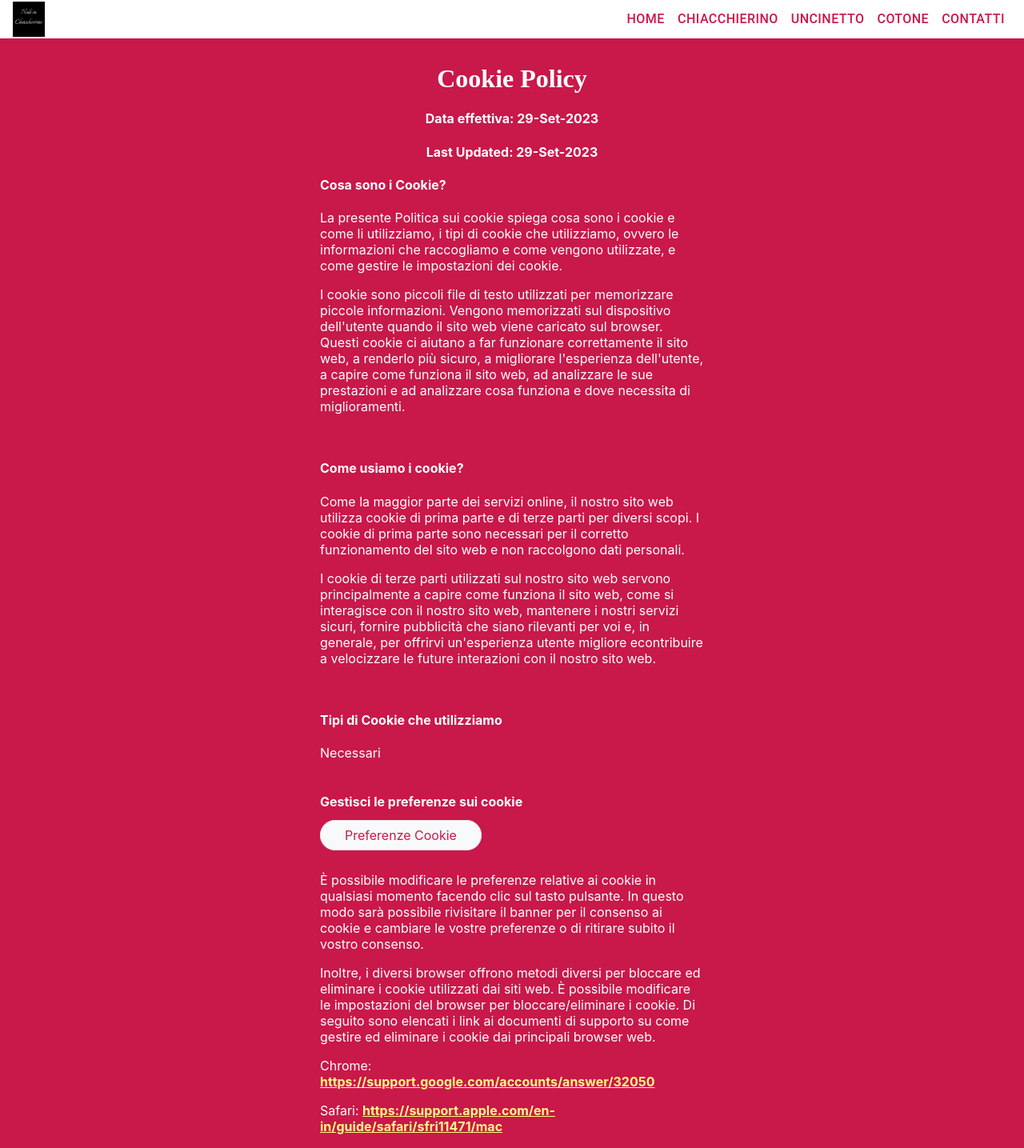
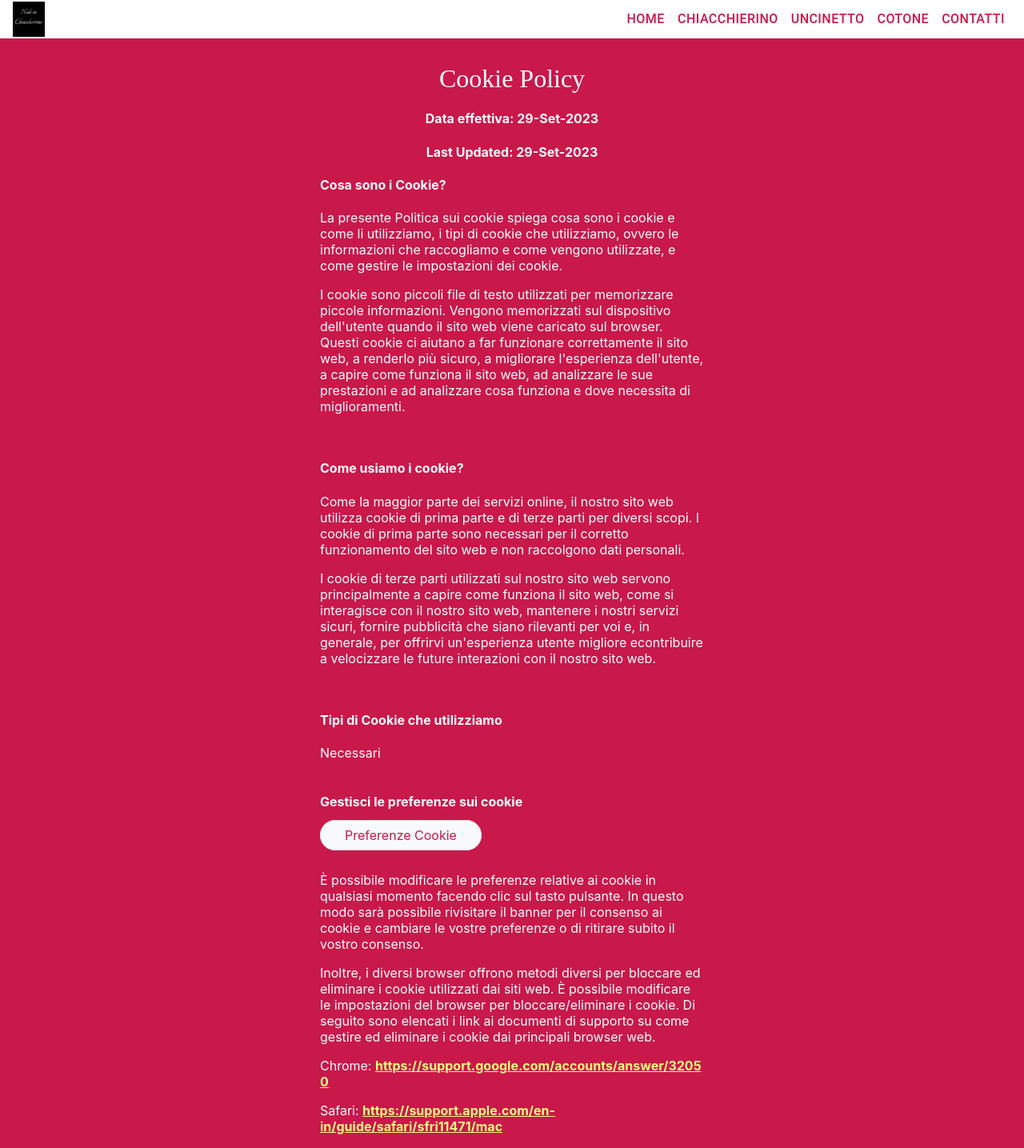
Before and after one commit to Tommaso4497/nodiin, a Next.js app: page /cookiepolicy in a window 1280 px wide. Shown: the top 1435 px of the page at 80% size. Built offline with nearby package versions, Linux system fonts and the light colour scheme; a web font is replaced by a local one.

Commit message:
modified lenght of link

```diff
--- a/pages/cookiepolicy/index.js
+++ b/pages/cookiepolicy/index.js
@@ -69,6 +69,7 @@ const CookiePolicy = () => {
         <p>
           Chrome:{" "}
           <a
+          style={{wordBreak:"break-all"}}
             className="link"
             href="https://support.google.com/accounts/answer/32050"
             target="_blank"
--- a/styles/Policy.module.css
+++ b/styles/Policy.module.css
@@ -9,6 +9,7 @@
   padding: 0;
   margin: 0;
   text-align: center;
+  font-weight: 400;
 }
 
 .subtitle {
```
